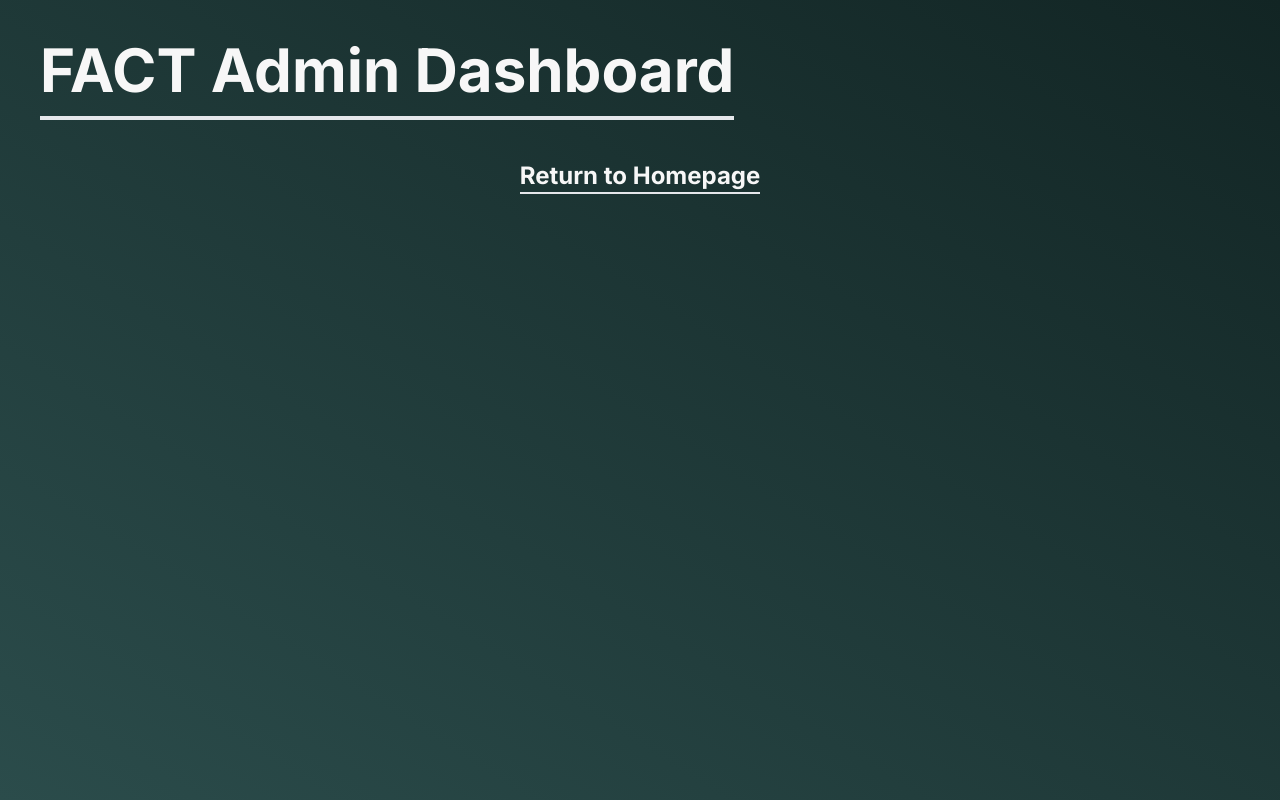
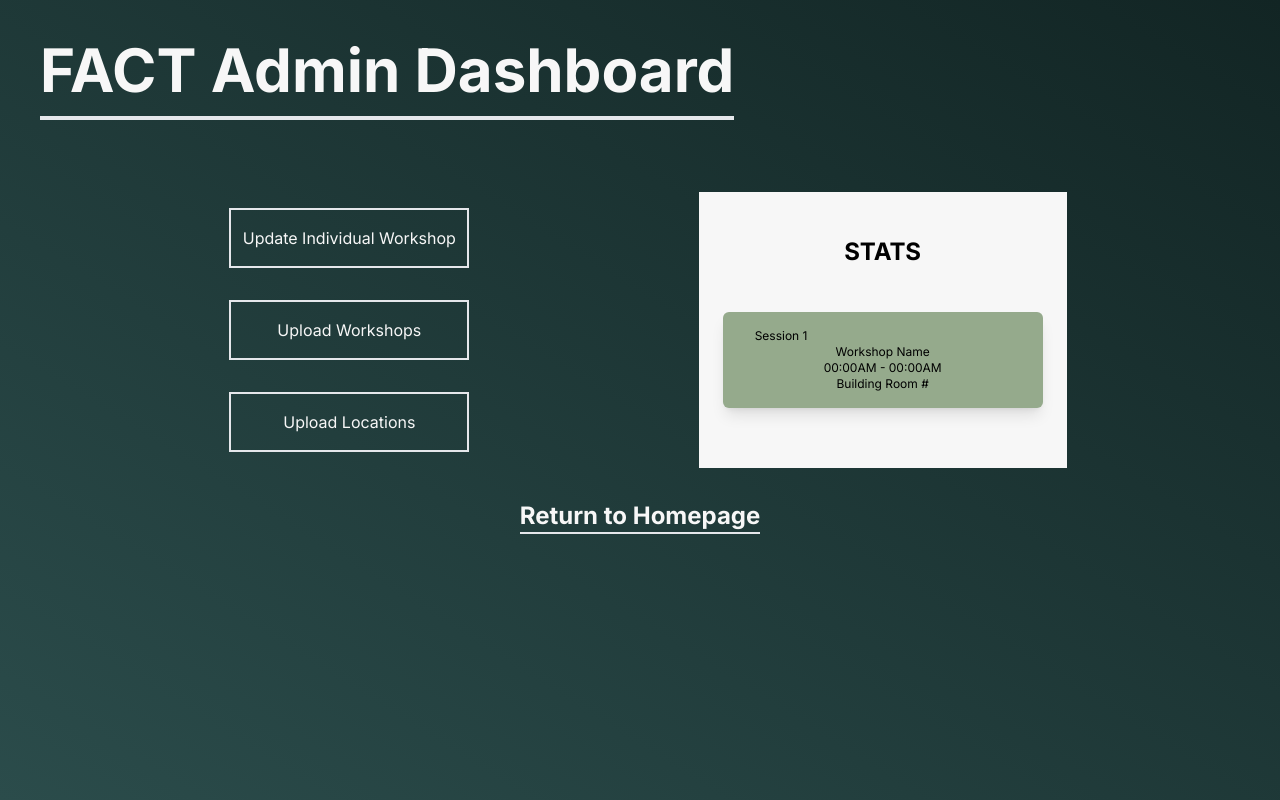
Before and after one commit to filipinx-americans-coming-together/fact-website-frontend, a Next.js app: page /admin in a window 1280 px wide. Built offline with nearby package versions, Linux system fonts and the light colour scheme.

Commit message:
added content to dashboard

```diff
--- a/src/app/admin/page.tsx
+++ b/src/app/admin/page.tsx
@@ -1,16 +1,26 @@
-import Navbar from "@/components/Navbar";
+import Button from "@/components/Button";
+import WorkshopCard from "@/components/WorkshopCard";
 
 export default function Admin() {
     return(
         <>
             <div className="bg-gradient-to-tr from-highlight-secondary to-background-primary h-screen flex flex-col">
                 <div className="font-bold sm:text-4xl lg:text-6xl m-10 pb-4 w-fit border-b-4">FACT Admin Dashboard</div>
-                <div className="flex flex-row">
-                    <div>
-
+                <div className="flex flex-row justify-evenly my-8">
+                    <div className="flex flex-col">
+                        <Button text="Update Individual Workshop" url="/" />
+                        <Button text="Upload Workshops" url="/" />
+                        <Button text="Upload Locations" url="/" />
                     </div>
-                    <div>
-
+                    <div className="flex flex-col justify-evenly items-center bg-text-primary py-4 px-2">
+                        <div className="font-bold text-black text-2xl">STATS</div>
+                        <WorkshopCard
+                            session="1"
+                            title="Workshop Name"
+                            start="00:00AM"
+                            end="00:00AM"
+                            location="Building Room #"
+                        />
                     </div>
                 </div>
                 <div className="flex flex-row justify-center">
```
